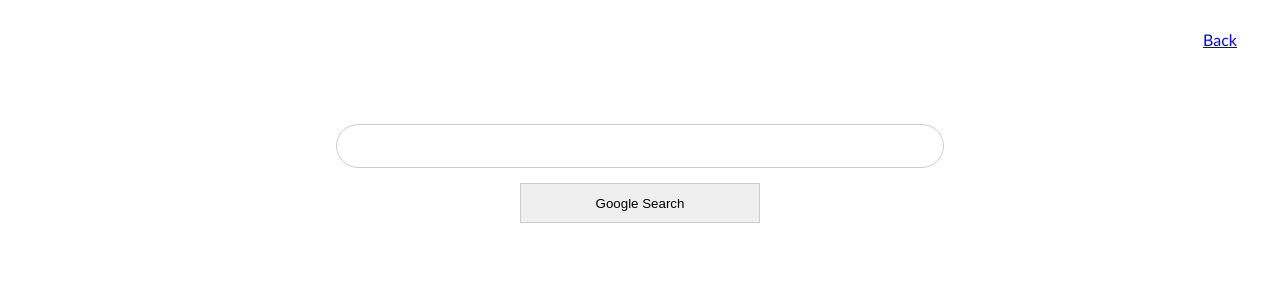
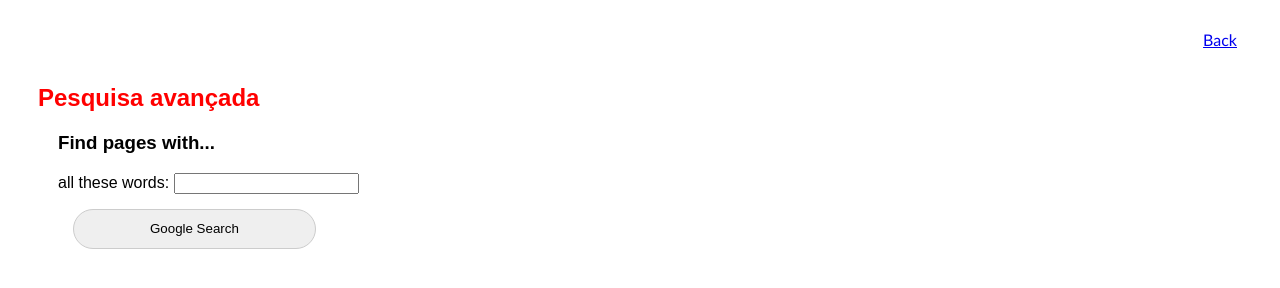
Before and after one commit to lubianat/cs50w, a plain HTML site: page project_0/advanced.html in a window 1280 px wide. Drawn offline with Linux system fonts and the light colour scheme.

Commit message:
feat: Start advanced search

```diff
--- a/project_0/advanced.html
+++ b/project_0/advanced.html
@@ -10,11 +10,20 @@
     <div class="navbar">
         <a href="/">Back</a>
     </div>
-    <div class="search-field">
+    <div class="search-header">
+        <h2>Pesquisa avançada</h2>
+    </div>
+    <div class="advanced-search-field">
+        <h3>Find pages with...</h3>
         <form action="https://www.google.com/search">
-            <input type="text" name="q">
+
+            <label for="all-these-words">all these words:</label>
+            <input type="text" id="all-these-words" name="qs">
+            <!-- TODO https://www.google.com/advanced_search
+  https://www.google.com/webhp?as_q=&as_epq=&as_oq=&as_eq=&as_nlo=&as_nhi=&lr=&cr=&as_qdr=all&as_sitesearch=&as_occt=any&as_filetype=&tbs=
+            -->
             <div>
-                <input type="submit" value="Google Search">
+                <input type="submit" class="big-text-input" value="Google Search">
             </div>
         </form>
     </div>
--- a/project_0/assets/styles.css
+++ b/project_0/assets/styles.css
@@ -1,3 +1,7 @@
+body {
+    font-family: Arial, sans-serif;
+}
+
 .navbar {
     text-align: right;
     font-family: 'Gill Sans', 'Gill Sans MT', Calibri, 'Trebuchet MS', sans-serif;
@@ -14,7 +18,19 @@
     padding: 30px;
 }
 
-input[type=text] {
+.advanced-search-field {
+    text-align: left;
+    padding-left: 50px;
+}
+
+.search-header {
+    padding-left: 30px;
+    padding-bottom: 30pxs;
+    border: 10px bottom lightgrey;
+    color: red;
+}
+
+.big-text-input {
     width: 50%;
     height: 40px;
     border: 1px solid #ccc;
```
Also changed, not shown: project_0/index.html (+1 -1 lines).
